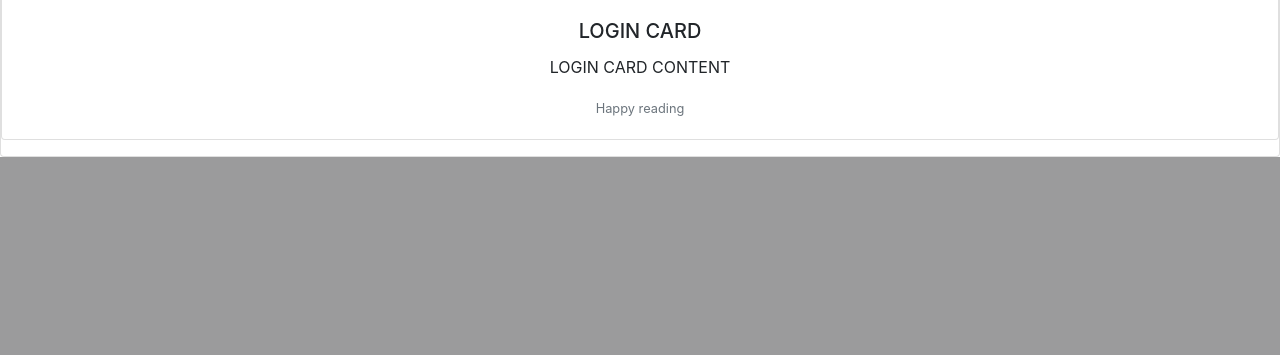
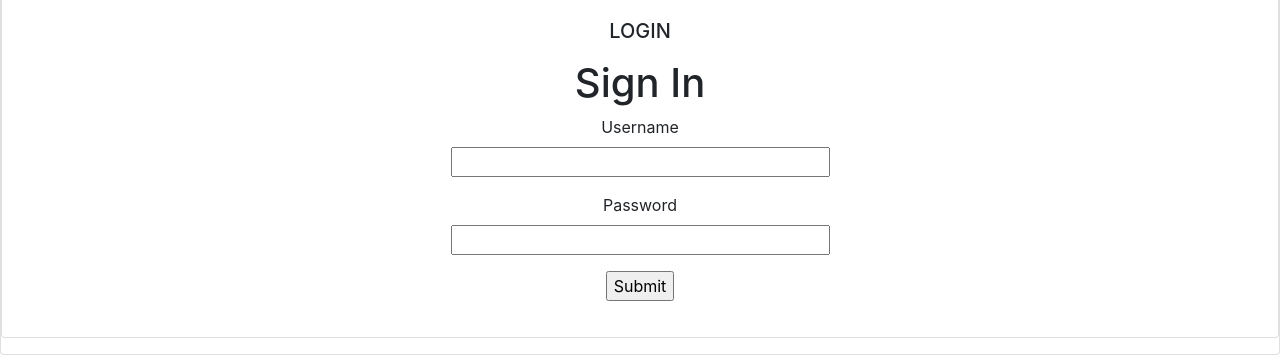
Before and after one commit to James-02/Climate4Kids, a Flask app: page /login in a window 1280 px wide. Shown: the part 1016-1371 px from the top of the page. Before the commit the page ends 1173 px from the top, so only its background shows below. Run offline with Flask 2, Linux system fonts and the light colour scheme; some libraries are stand-ins or nearby versions.

Commit message:
Added Login page functionality
Added login.html page format and users.login blueprint for the login form, the get user query hasn't been tested on the database because connecting didn't seem to work so I will test and change that accordingly. Moved the blueprint registers into __main__ as it was causing an import cycle error before.

```diff
--- a/app.py
+++ b/app.py
@@ -1,6 +1,5 @@
 from flask import Flask, render_template
 from flask_sqlalchemy import SQLAlchemy
-from users.views import users
 
 # app configuration
 app = Flask(__name__)
@@ -9,8 +8,6 @@ app.config.from_object('config.DevelopmentConfig')
 # create database instance
 db = SQLAlchemy(app)
 print(db)
-# blueprint registration
-app.register_blueprint(users)
 
 
 @app.route('/')
@@ -45,4 +42,9 @@ def internal_error(_error):
 
 
 if __name__ == '__main__':
+    # Blueprints
+    # import blueprints
+    from users.views import users
+    # register blueprints
+    app.register_blueprint(users)
     app.run(debug=True)
--- a/requirements.txt
+++ b/requirements.txt
@@ -2,3 +2,7 @@ Flask~=2.0.2
 flask_sqlalchemy
 python-dotenv
 pymysql
+flask_wtf
+wtforms
+sqlalchemy
+flask_login
--- a/templates/auth/login.html
+++ b/templates/auth/login.html
@@ -1,5 +1,16 @@
 {% extends "base.html" %}
 {% block title %} Login {% endblock %}
-{% block card_name %} LOGIN CARD {% endblock %}
-{% block card_content %} LOGIN CARD CONTENT {% endblock %}
-{% block card_footer %} Happy reading {% endblock %}
+{% block card_name %} LOGIN {% endblock %}
+{% block card_content %}
+<h1> Sign In</h1>
+<form action="", method="post">
+    {{ form.hidden_tag() }}
+    <p>{{form.username.label}}<br>
+    {{form.username(size=32)}}<br>
+    </p>
+    <p>{{form.password.label}}<br>
+    {{form.password(size=32)}}<br>
+    </p>
+    <p>{{ form.submit() }}</p>
+</form>
+{% endblock %}
--- /dev/null
+++ b/users/forms.py
@@ -0,0 +1,9 @@
+from flask_wtf import FlaskForm
+from wtforms import StringField, SubmitField, PasswordField
+from wtforms.validators import DataRequired
+
+
+class LoginForm(FlaskForm):
+    username = StringField(validators=[DataRequired()])
+    password = PasswordField(validators=[DataRequired()])
+    submit = SubmitField()
--- a/users/views.py
+++ b/users/views.py
@@ -1,5 +1,10 @@
 # IMPORTS
-from flask import Blueprint, render_template
+from flask import Blueprint, render_template, redirect, flash
+from flask_login import login_user, current_user
+from werkzeug.security import check_password_hash
+
+from models import User
+from users.forms import LoginForm
 
 # CONFIG
 users = Blueprint('users', __name__, template_folder='templates')
@@ -13,7 +18,33 @@ def registration():
 
 @users.route('/login', methods=['GET', 'POST'])
 def login():
-    return render_template('auth/login.html')
+    # create login form object
+    form = LoginForm()
+
+    if form.validate_on_submit():
+
+        print(form.username.data)
+        print(form.password.data)
+
+        # get user (if they exist) by their username
+        user = User.query.filter_by(username=form.username.data).first()
+
+        # check if user has entered valid credentials
+        if not user or not check_password_hash(user.password, form.password.data):
+            # flash a warning message and reload the page if credentials are invalid
+            flash('Incorrect Username or Password, please try again')
+            return render_template('auth/login.html', form=form)
+
+        # login the user
+        login_user(user)
+
+        # redirect the user to the appropriate page for their role
+        if current_user.user_type == 'teacher':     # this may need changing
+            return redirect('templates/dashboard.html')
+        else:
+            return redirect('templates/content.html')
+
+    return render_template('auth/login.html', form=form)
 
 
 @users.route('/dashboard', methods=['GET'])
@@ -24,3 +55,9 @@ def dashboard():
 @users.route('/content', methods=['GET'])
 def content():
     return render_template('content.html')
+
+
+
+"""
+Useful explanation of querying with Inheritance: https://docs.sqlalchemy.org/en/14/orm/inheritance_loading.html
+"""
```
